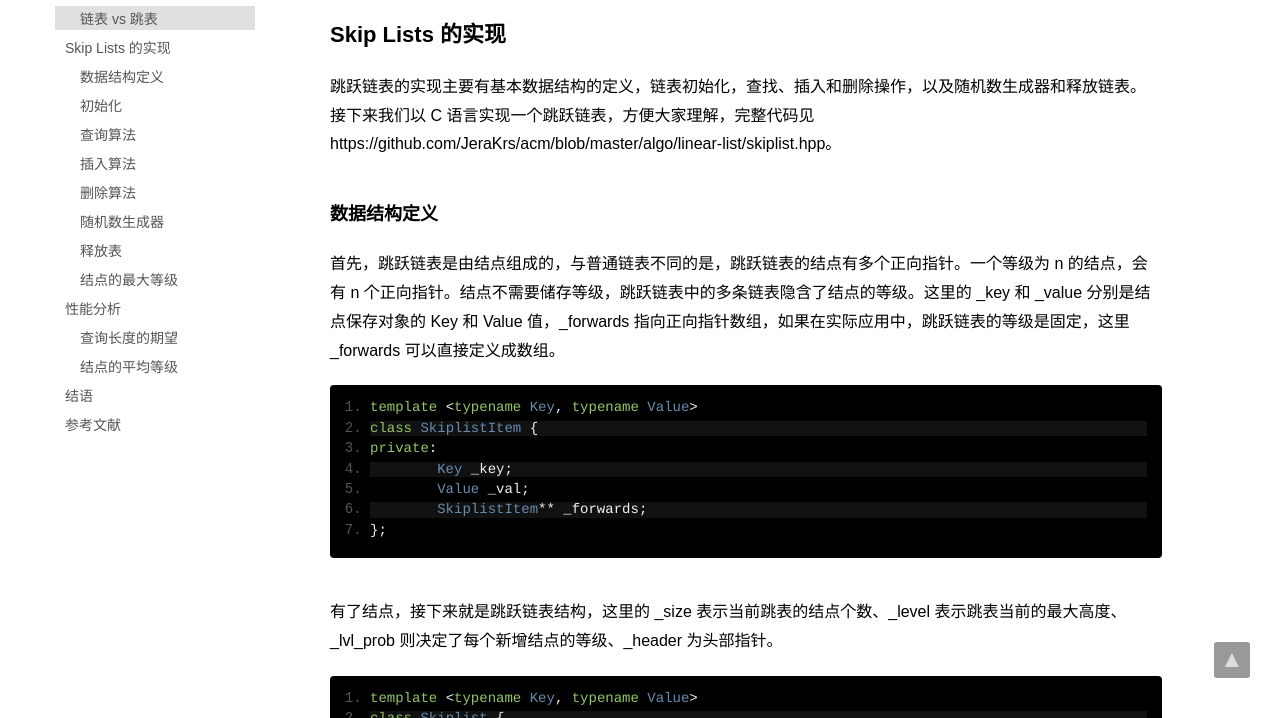
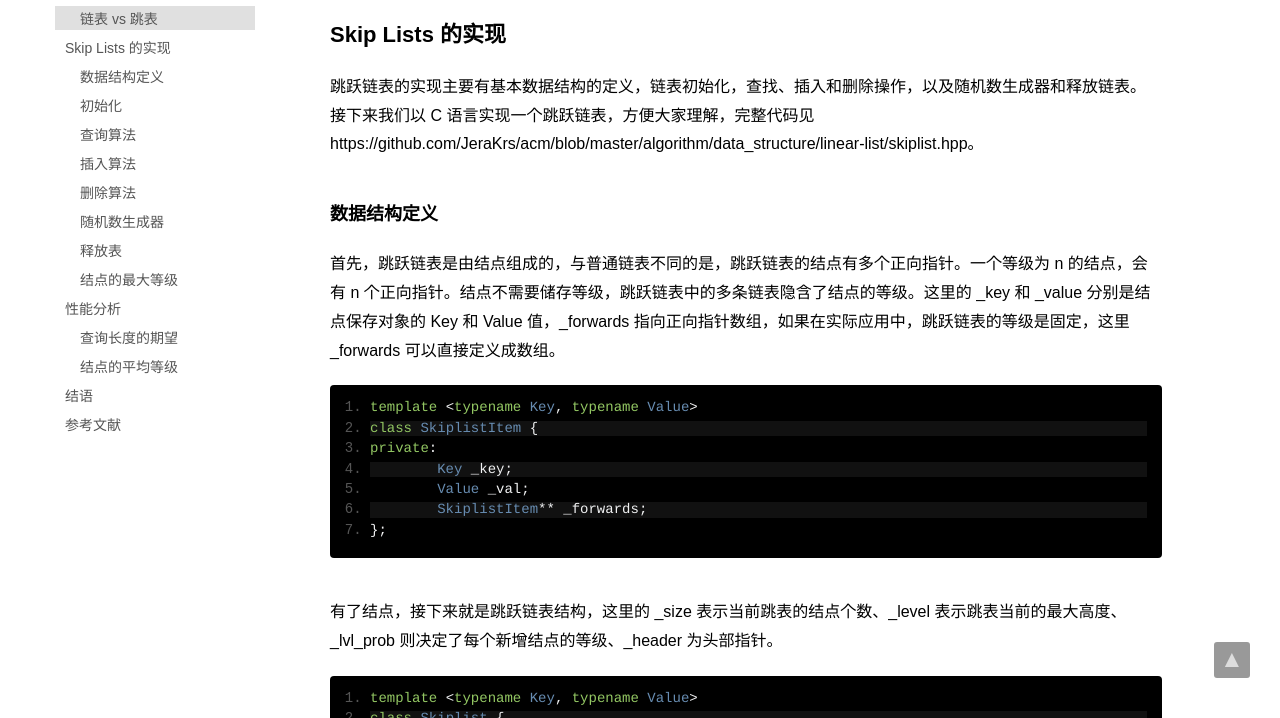
Before and after one commit to JeraKrs/jerakrs.github.io, a Jekyll site: the page built from _posts/blogs/2018-03-19-Skip Lists.md, in a window 1280 px wide and 900 px high, scrolled down 1369 px, cut to the strip 182-900 px from the top of the window. Built offline with Jekyll 4.4.1, drawn with Linux system fonts in a browser that asks for light colours; formulas are drawn with MathJax 3; comment, search, counter and statistics services are not loaded; part of the change alters nothing that is shown.

Commit message:
update skiplist code link

```diff
--- a/_posts/blogs/2018-03-19-Skip Lists.md
+++ b/_posts/blogs/2018-03-19-Skip Lists.md
@@ -30,7 +30,7 @@ category: algorithm
 
 ## Skip Lists 的实现
 
-跳跃链表的实现主要有基本数据结构的定义，链表初始化，查找、插入和删除操作，以及随机数生成器和释放链表。 接下来我们以 C 语言实现一个跳跃链表，方便大家理解，完整代码见 https://github.com/JeraKrs/acm/blob/master/algo/linear-list/skiplist.hpp。
+跳跃链表的实现主要有基本数据结构的定义，链表初始化，查找、插入和删除操作，以及随机数生成器和释放链表。 接下来我们以 C 语言实现一个跳跃链表，方便大家理解，完整代码见 https://github.com/JeraKrs/acm/blob/master/algorithm/data_structure/linear-list/skiplist.hpp。
 
 ### 数据结构定义
 
```
